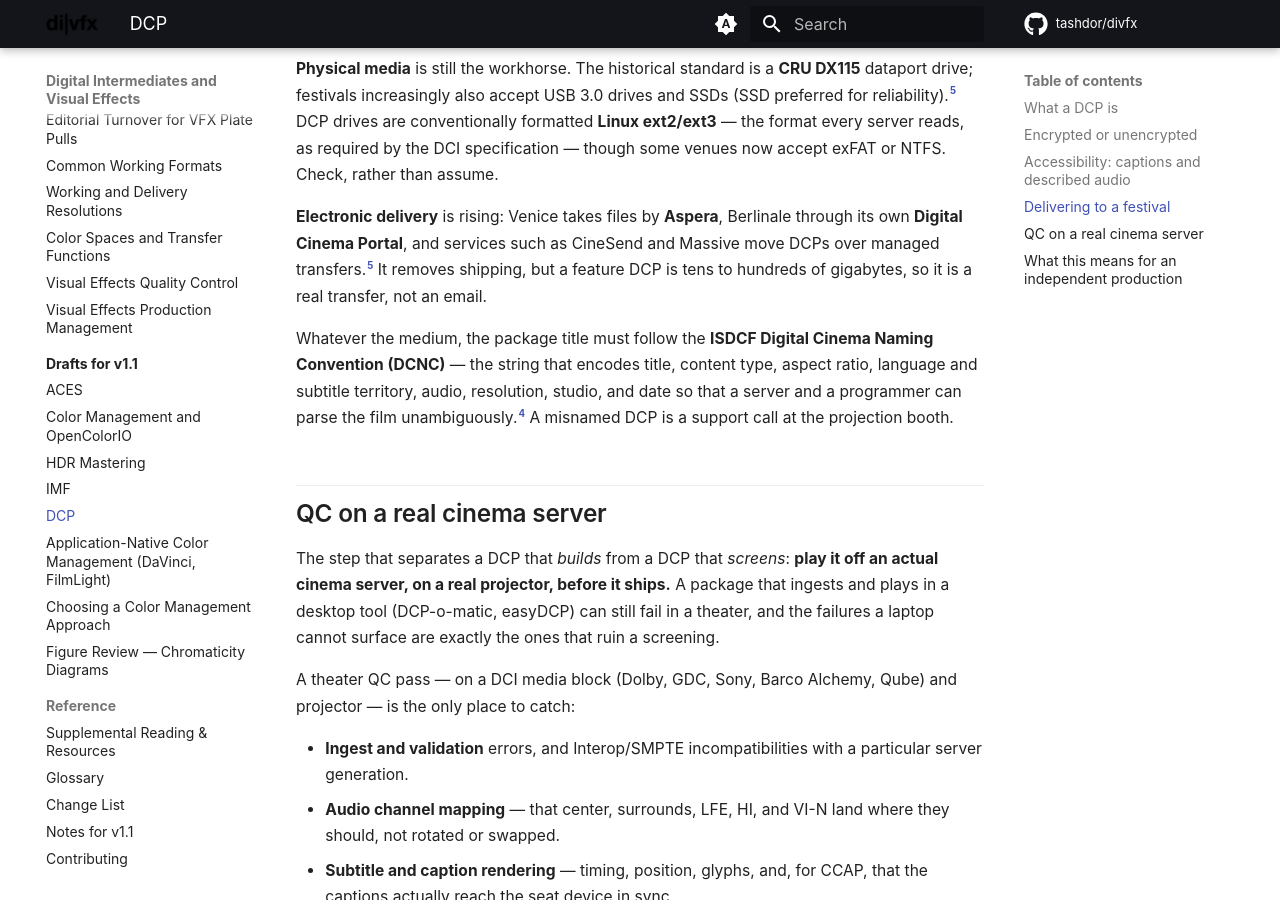
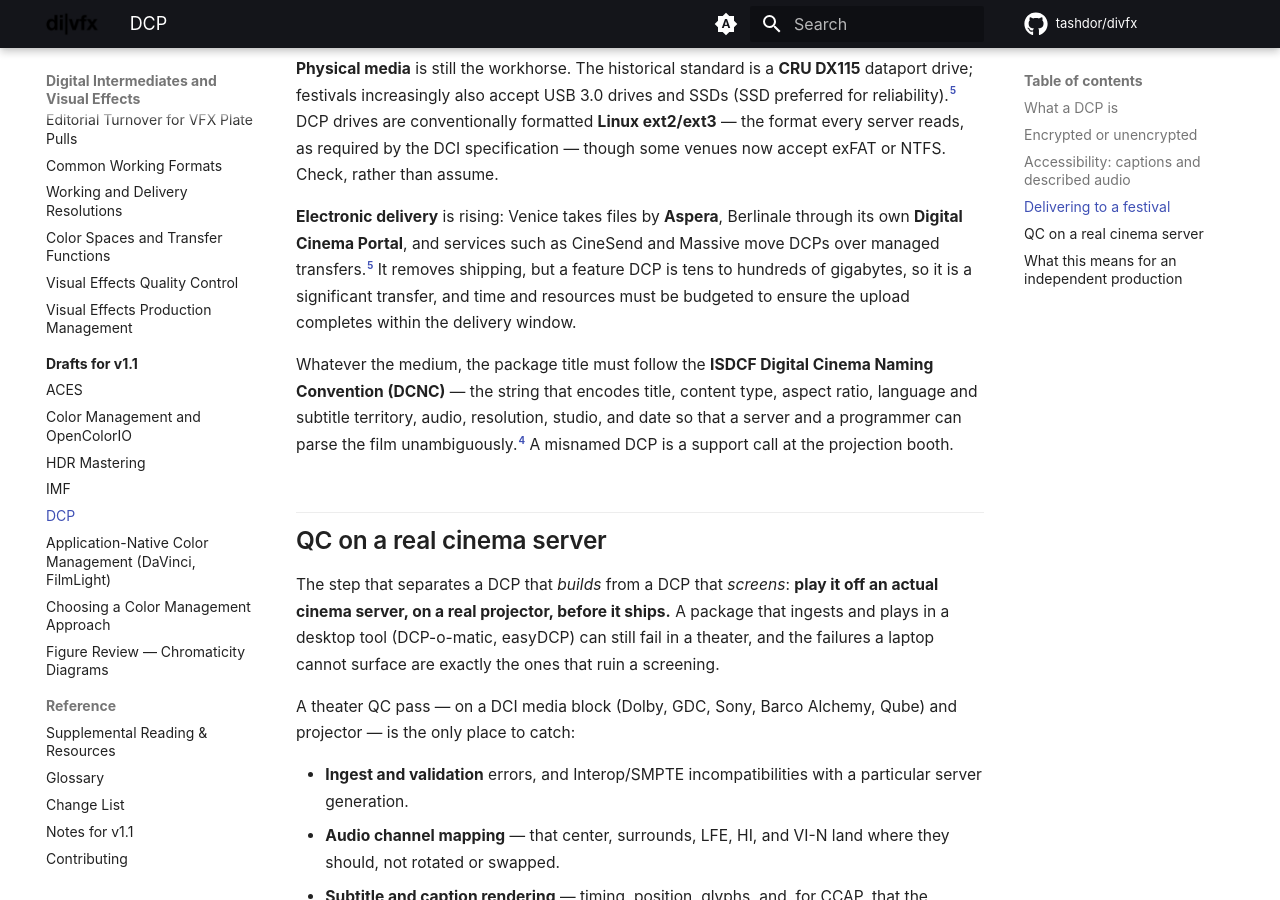
Before and after one commit to tashdor/divfx, an MkDocs documentation site: the page built from docs/drafts/dcp.md, in a window 1280 px wide and 900 px high, scrolled down 2625 px. Built offline with MkDocs 1.6.1 and Material for MkDocs 9.7.7, drawn with Linux system fonts in a browser that asks for light colours; comment, search, counter and statistics services are not loaded; the version menu is left out.

Commit message:
DCP: expand electronic-delivery note (budget time/resources for upload window)
Co-Authored-By: Claude Opus 4.8 <noreply@anthropic.com>

```diff
--- a/docs/drafts/dcp.md
+++ b/docs/drafts/dcp.md
@@ -49,7 +49,7 @@ The practical rule: **an OCAP version is the fallback that always works**, becau
 
 **Physical media** is still the workhorse. The historical standard is a **CRU DX115** dataport drive; festivals increasingly also accept USB 3.0 drives and SSDs (SSD preferred for reliability).[^dcp-fest] DCP drives are conventionally formatted **Linux ext2/ext3** — the format every server reads, as required by the DCI specification — though some venues now accept exFAT or NTFS. Check, rather than assume.
 
-**Electronic delivery** is rising: Venice takes files by **Aspera**, Berlinale through its own **Digital Cinema Portal**, and services such as CineSend and Massive move DCPs over managed transfers.[^dcp-fest] It removes shipping, but a feature DCP is tens to hundreds of gigabytes, so it is a real transfer, not an email.
+**Electronic delivery** is rising: Venice takes files by **Aspera**, Berlinale through its own **Digital Cinema Portal**, and services such as CineSend and Massive move DCPs over managed transfers.[^dcp-fest] It removes shipping, but a feature DCP is tens to hundreds of gigabytes, so it is a significant transfer, and time and resources must be budgeted to ensure the upload completes within the delivery window.
 
 Whatever the medium, the package title must follow the **ISDCF Digital Cinema Naming Convention (DCNC)** — the string that encodes title, content type, aspect ratio, language and subtitle territory, audio, resolution, studio, and date so that a server and a programmer can parse the film unambiguously.[^dcp-isdcf] A misnamed DCP is a support call at the projection booth.
 
```
